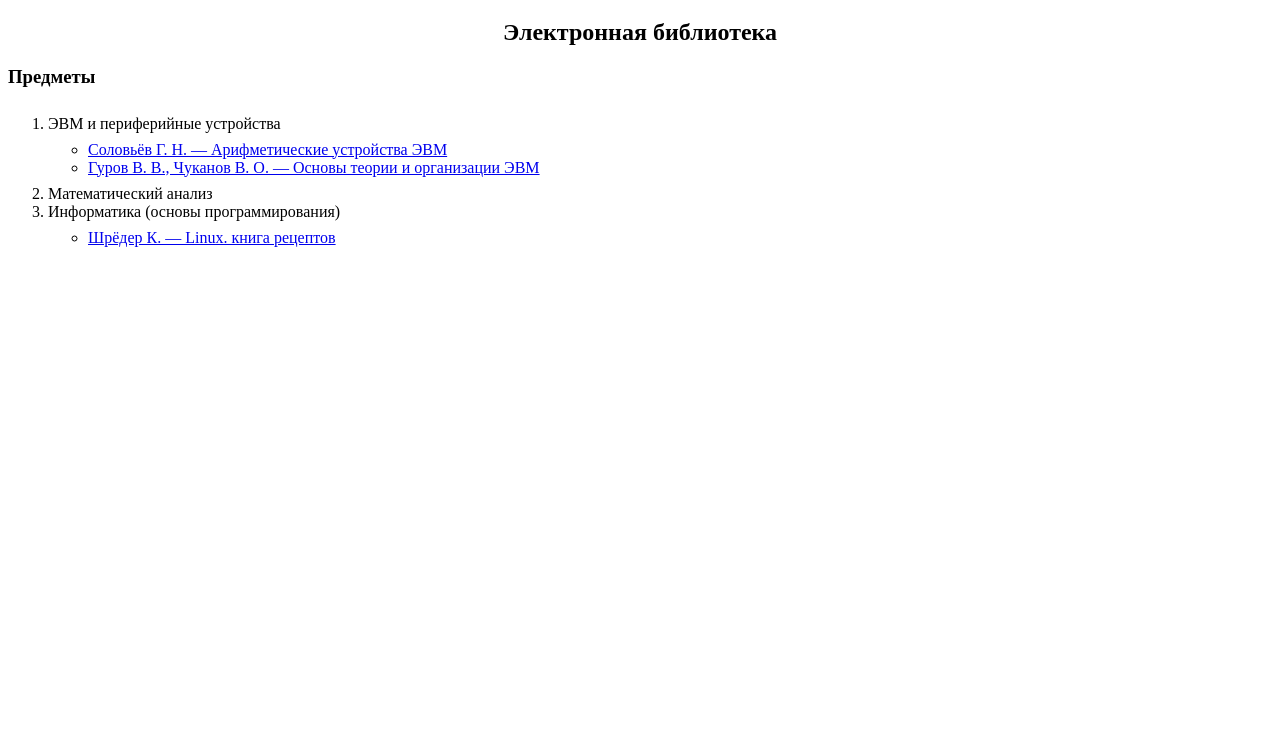
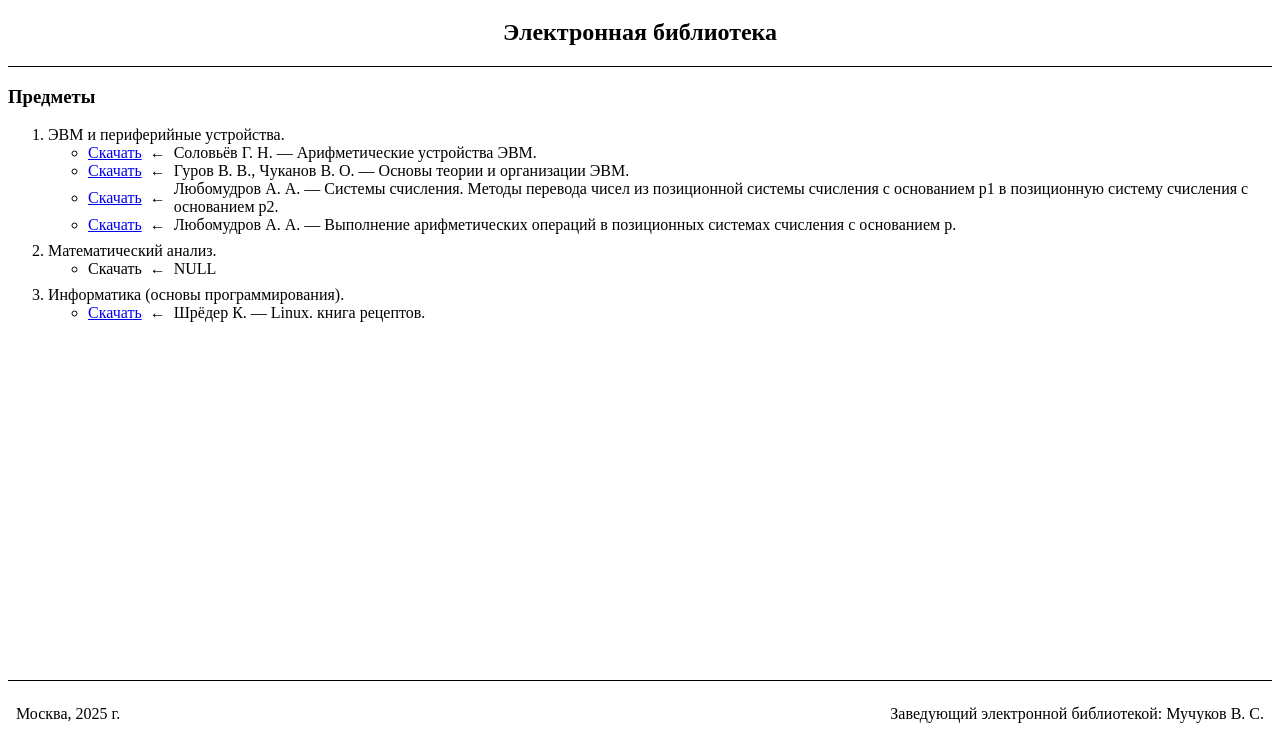
Before and after one commit to PanterPard/S25-501, a plain HTML site: page index.html in a window 1280 px wide. Shown: the part 61-800 px from the top of the page. Drawn offline with Linux system fonts and the light colour scheme.

Commit message:
Изменён дизайн и добавлены материалы
Изменён дизайн главной страницы. Добавлены книги А. А. Любомудрова.

```diff
--- a/index.html
+++ b/index.html
@@ -9,30 +9,71 @@
 <body>
     <h1>С25-501</h1>
     <h2>Электронная библиотека</h2>
-
+    <hr>
     <h3>Предметы</h3>
     <ol>
-        <li>
-            ЭВМ и периферийные устройства
+        <li class="subject">
+            ЭВМ и периферийные устройства.
             <ul>
                 <li>
-                    <a href="./files/Арифметические устройства ЭВМ.pdf" download target="_blank">Соловьёв Г. Н. — Арифметические устройства ЭВМ</a>
+                    <div class="book">
+                        <a href="./files/Арифметические устройства ЭВМ.pdf" download target="_blank">Скачать</a>
+                        <p>←</p>
+                        <p>Соловьёв Г. Н. — Арифметические устройства ЭВМ.</p>
+                    </div>
                 </li>
                 <li>
-                    <a href="./files/Основы теории и организации ЭВМ.pdf" download target="_blank">Гуров В. В., Чуканов В. О. — Основы теории и организации ЭВМ</a>
+                    <div class="book">
+                        <a href="./files/Основы теории и организации ЭВМ.pdf" download target="_blank">Скачать</a>
+                        <p>←</p>
+                        <p>Гуров В. В., Чуканов В. О. — Основы теории и организации ЭВМ.</p>
+                    </div>
+                </li>
+                <li>
+                    <div class="book">
+                        <a href="./files/Системы счисления. Методы перевода чисел из позиционной системы счисления с основанием p1 в позиционную систему счисления с основанием p2.pdf" download target="_blank">Скачать</a>
+                        <p>←</p>
+                        <p>Любомудров А. А. — Системы счисления. Методы перевода чисел из позиционной системы счисления с основанием p1 в позиционную систему счисления с основанием p2.</p>
+                </li>
+                <li>
+                    <div class="book">
+                        <a href="./files/Выполнение арифметических операций в позиционных системах счисления с основанием p.pdf" download target="_blank">Скачать</a>
+                        <p>←</p>
+                        <p>Любомудров А. А. — Выполнение арифметических операций в позиционных системах счисления с основанием p.</p>
+                    </div>
                 </li>
             </ul>
         </li>
-        <li>
-            Математический анализ
-        </li>
-        <li>
-            Информатика (основы программирования)
+        <li class="subject">
+            Математический анализ.
             <ul>
                 <li>
-                    <a href="./files/Linux. Книга рецептов.pdf" download target="_blank">Шрёдер К. — Linux. книга рецептов</a>
+                    <div class="book">
+                        <a>Скачать</a>
+                        <p>←</p>
+                        <p>NULL</p>
+                    </div>
+                </li>
+            </ul>
+        </li>
+        <li class="subject">
+            Информатика (основы программирования).
+            <ul>
+                <li>
+                    <div class="book">
+                        <a href="./files/Linux. Книга рецептов.pdf" download target="_blank">Скачать</a>
+                        <p>←</p>
+                        <p>Шрёдер К. — Linux. книга рецептов.</p>
+                    </div>
                 </li>
             </ul>
         </li>
     </ol>
+    <footer>
+        <hr>
+        <div class="footer-container">
+            <p>Москва, 2025 г.</p>
+            <p>Заведующий электронной библиотекой: Мучуков В. С.</p>
+        </div>
+    </footer>
 </body>
--- a/styles/style.css
+++ b/styles/style.css
@@ -1,17 +1,52 @@
+html {
+    font-size: 1em;
+}
+
 body {
     color: #000000;
     background-color: #ffffff;
 }
 
 h1 {
-    text-align: center
+    text-align: center;
 }
 
 h2 {
     text-align: center;
 }
 
-ol, ul {
-    padding-top: 8px;
-    padding-bottom: 8px;
+hr {
+    border: none;
+    border-bottom: 1px solid #000000;
 }
+
+.subject {
+    margin: 8px 0px;
+}
+
+.book {
+    display: flex;
+    flex-direction: row;
+    justify-content: start;
+    align-items: center;
+    gap: 8px;
+}
+
+.book p {
+    margin: 0px;
+}
+
+footer {
+    position: fixed;
+    bottom: 0;
+    width: calc(100% - 16px);
+}
+
+.footer-container {
+    display: flex;
+    flex-direction: row;
+    justify-content: space-between;
+    align-items: center;
+    gap: 8px;
+    padding: 0px 8px 0px 8px;
+}
```
Also changed, not shown: 2 other files.
